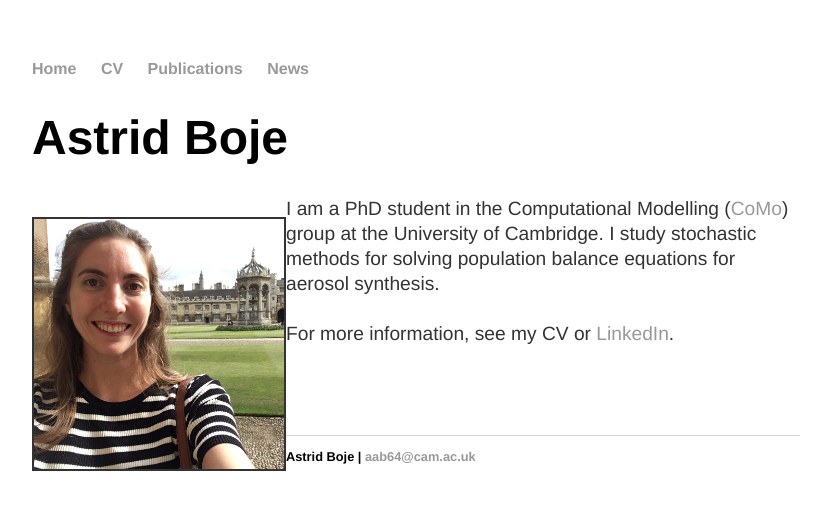
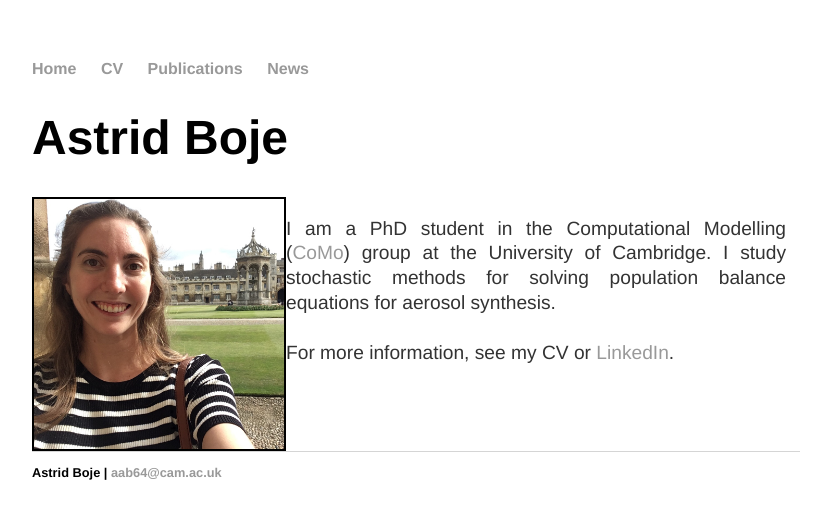
Before and after one commit to aab64/aab64.github.io, a Jekyll site: the page built from index.html, in a window 1280 px wide. Shown: the top 519 px of the page, without its empty margins (224-1055 px from the left). Built offline with Jekyll 4.4.1, drawn with Linux system fonts in a browser that asks for light colours.

Commit message:
Update index.html

```diff
--- a/index.html
+++ b/index.html
@@ -7,12 +7,10 @@ title: Astrid Boje | PhD Student | CoMo Group | University of Cambridge
 	<h1>Astrid Boje</h1>
 </div>
 
-<div class="display: inline-block">
+<div class="blurb" style="display: inline-block">
 	<div class="blurb" style="clear: left">
-		<p style="float: left;">
-			<img src="/images/Me_in_Cam.jpg" height="auto" width="250px" border="2px solid grey">
-		</p>
-		<p >
+			<img src="/images/Me_in_Cam.jpg" height="auto" width="250px" border="2px solid grey" style="float: left;">
+		<p style="float: right; width: 500px; text-align: justify">
 			I am a PhD student in the Computational Modelling (<a href="http://como.ceb.cam.ac.uk/index.php?Page=People&Section=aab64">CoMo</a>)
 			group at the University of Cambridge. I study stochastic methods for solving population balance equations for aerosol synthesis.
 			<br/>
@@ -25,21 +23,3 @@ title: Astrid Boje | PhD Student | CoMo Group | University of Cambridge
 		<br/>
 	</p>
 </div>
-
-
-<!--div class="wrapper">
-<div style="float: right; width: 550px; text-align: justify">
-		<p>
-			I am a PhD student in the Computational Modelling (<a href="http://como.ceb.cam.ac.uk/index.php?Page=People&Section=aab64">CoMo</a>)
-			group at the University of Cambridge. I study stochastic methods for solving population balance equations for aerosol synthesis.
-			<br/>
-			<br/>
-			For more information, see my CV or <a href="https://www.linkedin.com/in/astrid-boje-a3543863">LinkedIn</a>.
-	</div>
-	</p>
-	<img src="/images/Me_in_Cam.jpg" style="border: 2px solid grey" height=auto width="250" align="left"></img>
-	<p>
-		<br/>
-		<br/>
-	</p>
-</div-->
```
